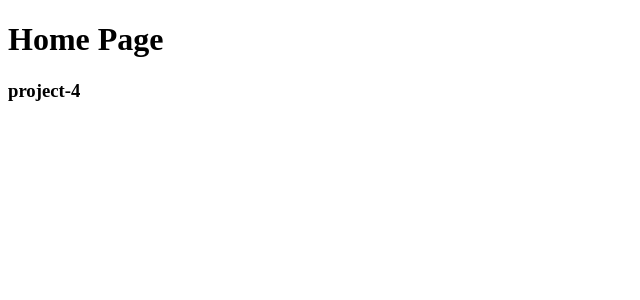
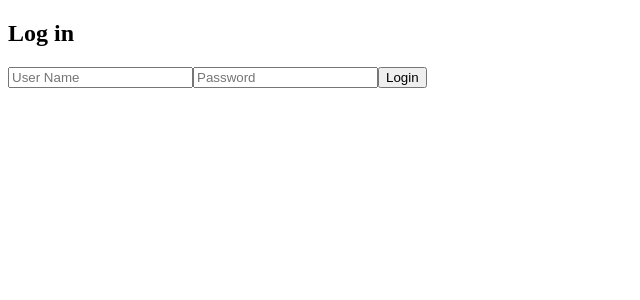
Before and after one commit to aaron-quickstart/project4repo, a React (Vite) app in the folder project4app/: page / in a window 1280 px wide. Shown: the top 300 px of the page, without its empty margins (0-640 px from the left). Built offline with nearby package versions, Linux system fonts and the light colour scheme.

Commit message:
currently not posting to the API

```diff
--- a/project4app/package.json
+++ b/project4app/package.json
@@ -10,8 +10,10 @@
     "preview": "vite preview"
   },
   "dependencies": {
+    "axios": "^1.8.4",
     "react": "^19.0.0",
-    "react-dom": "^19.0.0"
+    "react-dom": "^19.0.0",
+    "react-router-dom": "^7.5.1"
   },
   "devDependencies": {
     "@eslint/js": "^9.21.0",
--- a/project4app/src/App.jsx
+++ b/project4app/src/App.jsx
@@ -1,13 +1,13 @@
 import { useState } from 'react'
+import LoginScreen from './LogInScreen'
 
 
 function App() {
-  const [count, setCount] = useState(0)
+
 
   return (
     <>
-      <h1>Home Page</h1>
-      <h3>project-4</h3>
+      <LoginScreen/>
     </>
   )
 }
--- /dev/null
+++ b/project4app/src/LogInScreen.jsx
@@ -0,0 +1,32 @@
+import { useState } from 'react';
+import axios from 'axios';  // npm install axios react-router-dom
+
+
+
+export default function LoginScreen()
+{
+    const [formData, setFormData] = useState({username: '' , password: ''})
+
+    const handleSubmit = async(e) => {
+        e.preventDefault();
+        const response = await axios.post('http://localhost:3000/getUsers' , formData);  //this Will be the URL of the API I think on riplet
+        if(response)
+        {
+            console.log(response);
+        }
+    }
+
+
+    return(
+        <>
+            <h2>Log in</h2>
+            <form onSubmit={handleSubmit}>
+                <input type='text' placeholder='User Name' required
+                    onChange={(e) => setFormData({... formData, email: e.target.value})} />
+                <input type='password' placeholder='Password' required
+                    onChange={(e) => setFormData({... formData, password: e.target.value})} />
+                    <button type='submit'>Login</button>
+            </form>
+        </>
+    );
+}
```
Also changed, not shown: project4app/src/DashboardScreen.jsx (added), project4app/src/SignUpScreen.jsx (added), 1 other file (tests, documents, lock files or other folders).
